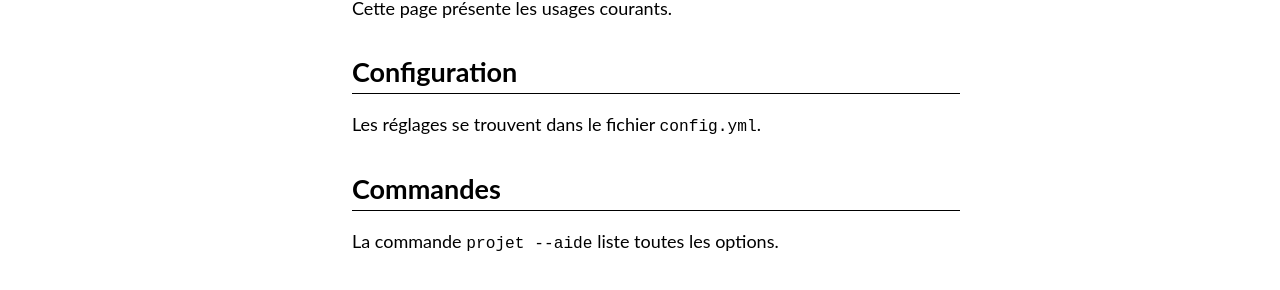
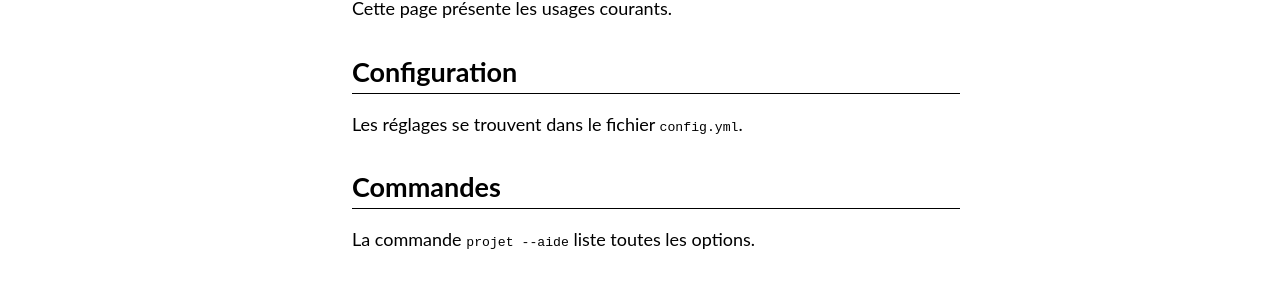
Before and after one commit to script-txt/script-txt.github.io, a Jekyll site: the page built from utilisation.md, in a window 1280 px wide. Shown: the part 179-469 px from the top of the page. Built offline with Jekyll 4.4.1, drawn with Linux system fonts in a browser that asks for light colours.

Commit message:
Update default.html

```diff
--- a/_layouts/default.html
+++ b/_layouts/default.html
@@ -16,7 +16,7 @@
 </script>
 <style>
   /* Noir et blanc uniquement */
-  :root { color-scheme: light dark; --bg: light-dark(#fff, #000); --fg: light-dark(#000, #fff); }
+  :root { color-scheme: light dark; --bg: light-dark(#ffffff, #000000); --fg: light-dark(#000000, #ffffff); }
   :root[data-theme="light"] { color-scheme: light; }
   :root[data-theme="dark"] { color-scheme: dark; }
 
@@ -24,7 +24,9 @@
   * { box-sizing: border-box; }
   body {
     margin: 0; background: var(--bg); color: var(--fg);
-    font: clamp(1rem, .95rem + .3vw, 1.125rem)/1.6 Lato, sans-serif;
+    font-size: large;
+    line-height: 1.6;
+    font-family: Lato, sans-serif;
   }
   a { color: inherit; }
   :focus-visible { outline: 2px solid; outline-offset: 2px; }
```
